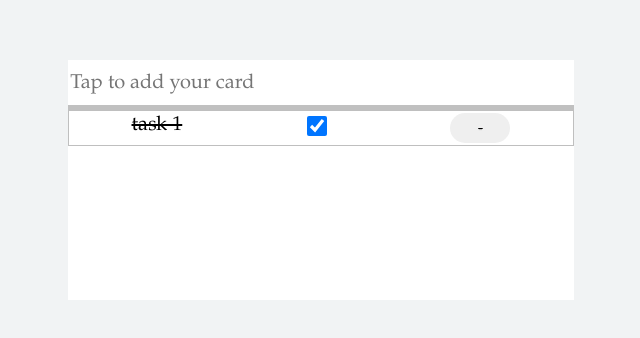
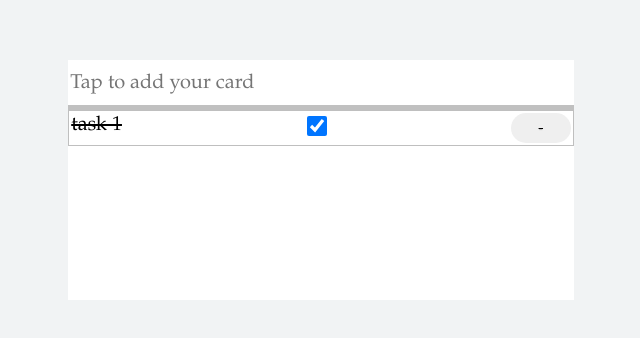
Before and after one commit to samvel97/Bootcamp_Task, a plain HTML site: page index.html in a window 1280 px wide. Both pictures are taken after a click on the checkbox 635 px from the left and 126 px from the top of the page. Shown: the whole page, without its empty margins (319-959 px from the left). Drawn offline with Linux system fonts and the light colour scheme.

Commit message:
third commit

```diff
--- a/index.js
+++ b/index.js
@@ -12,30 +12,46 @@ let data = [
 let cardList = []
 const cardMaking = ()=>{
 	let initialCardItem = document.createElement('div')
+	let del = document.createElement('button')
+	let checking = document.createElement('input')
 	data.map(elem=>{
-		let del = document.createElement('button')
-		let checking = document.createElement('input')
 		checking.setAttribute("type", "checkbox");
 		cardBlock.appendChild(initialCardItem).innerHTML = elem.title
 		cardBlock.appendChild(initialCardItem).classList.add('cardItem')
 		cardBlock.appendChild(initialCardItem).setAttribute('id', elem.id)
+		initialCardItem.appendChild(del).setAttribute('id', elem.id)
 		initialCardItem.appendChild(checking).checked = elem.checked
 		initialCardItem.appendChild(checking).classList.add('checking')
 		initialCardItem.appendChild(del).classList.add('buttn')
 		initialCardItem.appendChild(del).innerHTML = elem.button
 	})
 
-
+	cardList = [...cardList, initialCardItem]
 	//**2.Card deleting**THIS HAVE TO BE DONE WITH FILTER METHOD**
 	const deletingCardItem = ()=>{
-		cardList = [...cardList, initialCardItem]
-	const deletCardItem = cardList.map(elem=>elem.lastElementChild.addEventListener('click', ()=>{elem.style.display = 'none'}))
+		del.addEventListener('click', (e)=>{
+			if(e.target.tagName === 'BUTTON'){
+				initialCardItem.remove()
+		}
+		})
 	}
 
-	//**3.Card Marking**THIS HAVE TO BE DONE WITH FILTER METHOD**
+
+	//**3.Card Marking**
+	let i = false
 	const markingCardItem = ()=>{
-		cardList = [...cardList, initialCardItem]
-	const markCardItem = cardList.map(elem=>elem.firstElementChild.addEventListener('click', ()=>{elem.style.textDecoration = 'line-through'})) //**THIS HAVE TO BE DONE WITH FILTER METHOD**
+		checking.addEventListener('click', (e)=>{
+			if(e.target.tagName === 'INPUT'){
+				if(i == false){
+				initialCardItem.style.textDecoration = 'line-through'
+				i = true
+				}
+				else{
+					initialCardItem.style.textDecoration = 'none'
+					i = false
+				}
+		}
+		})
 	}
 
 	deletingCardItem()
--- a/style.css
+++ b/style.css
@@ -1,56 +1,55 @@
-body{
-	background-color: #F1F3F4FF
+body {
+  background-color: #f1f3f4ff;
 }
-.container{
+.container {
   width: 40%;
   min-height: 30vh;
-	margin:60px auto;
-	background-color: #FFFFFF;
-	font-family:Garamond ;
-
+  margin: 60px auto;
+  background-color: #ffffff;
+  font-family: Garamond;
 }
 
-.textInput{
+.textInput {
   border: none;
   outline: none;
   border-bottom: 5px solid silver;
-	width:100%;
+  width: 100%;
   height: 50px;
   font-size: 20px;
-	font-family:Garamond ;
+  font-family: Garamond;
 }
 
-.cardItem{
-	border: 1px solid #BFBFBFFF;
-	height:30px;
+.cardItem {
+  border: 1px solid #bfbfbfff;
+  height: 30px;
   display: flex;
-	justify-content: space-around;
+  justify-content: space-between;
   font-size: 20px;
   margin-top: 2px;
   padding: 2px;
 }
-.cardItem:hover{
-	background-color:#F1F3F4FF;
+
+.cardItem:hover {
+  background-color: #f1f3f4ff;
 }
-.cardItem:first-child{
+.cardItem:first-child {
   margin-top: 0;
 }
 
-
-.buttn{
-	width:60px;
-	border:none;
+.buttn {
+  width: 60px;
+  border: none;
   border-radius: 25px;
-	color:  #BFBFBFFF;
+  color: #bfbfbfff;
 }
-.buttn:hover{
-	border:1px solid;
+.buttn:hover {
+  border: 1px solid;
 }
-.buttn:active{
+.buttn:active {
   outline: none;
 }
 
-.checking{
-	width:20px;
-	height:20px;
+.checking {
+  width: 20px;
+  height: 20px;
 }
```
Lines whose indentation alone changed are shown as unchanged.
